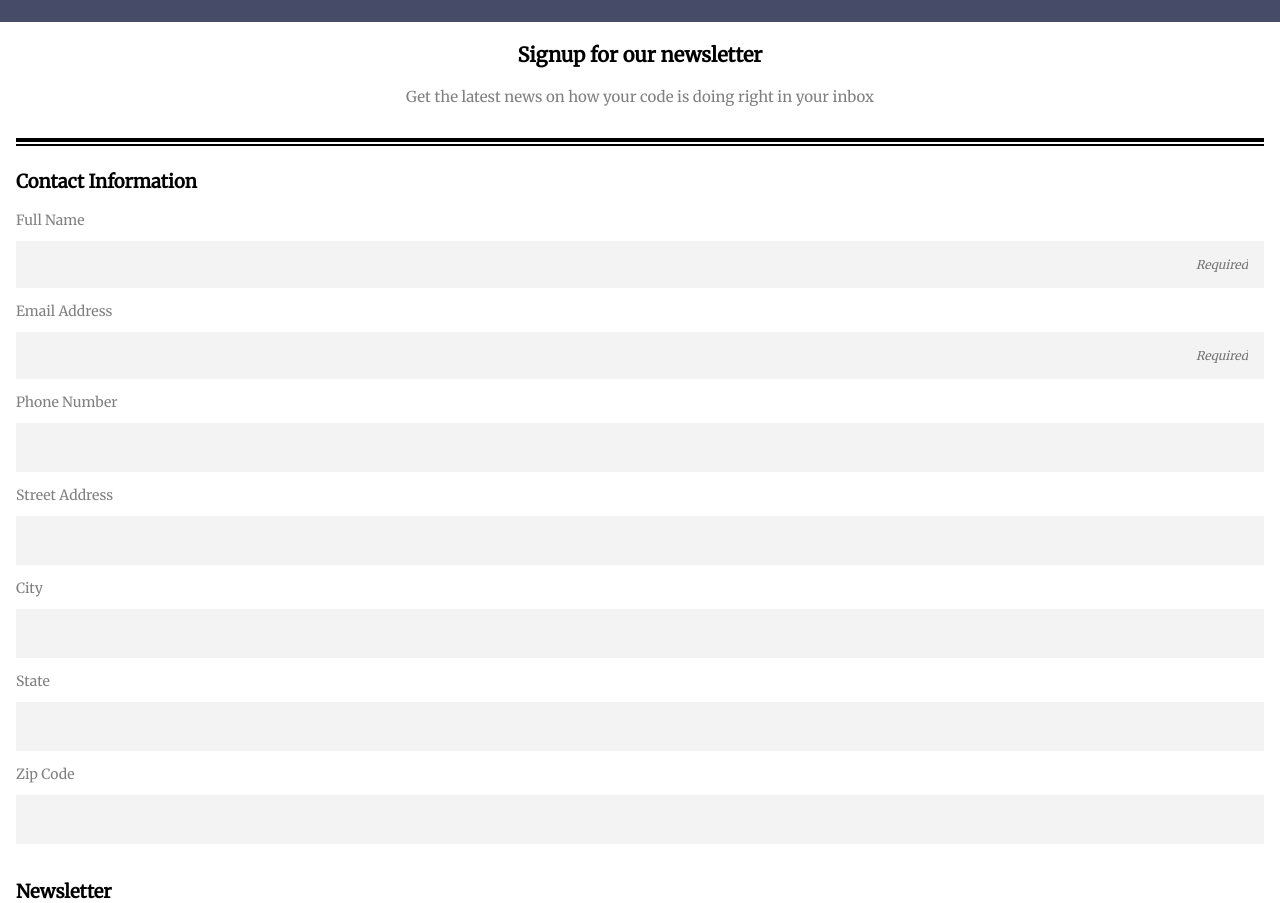
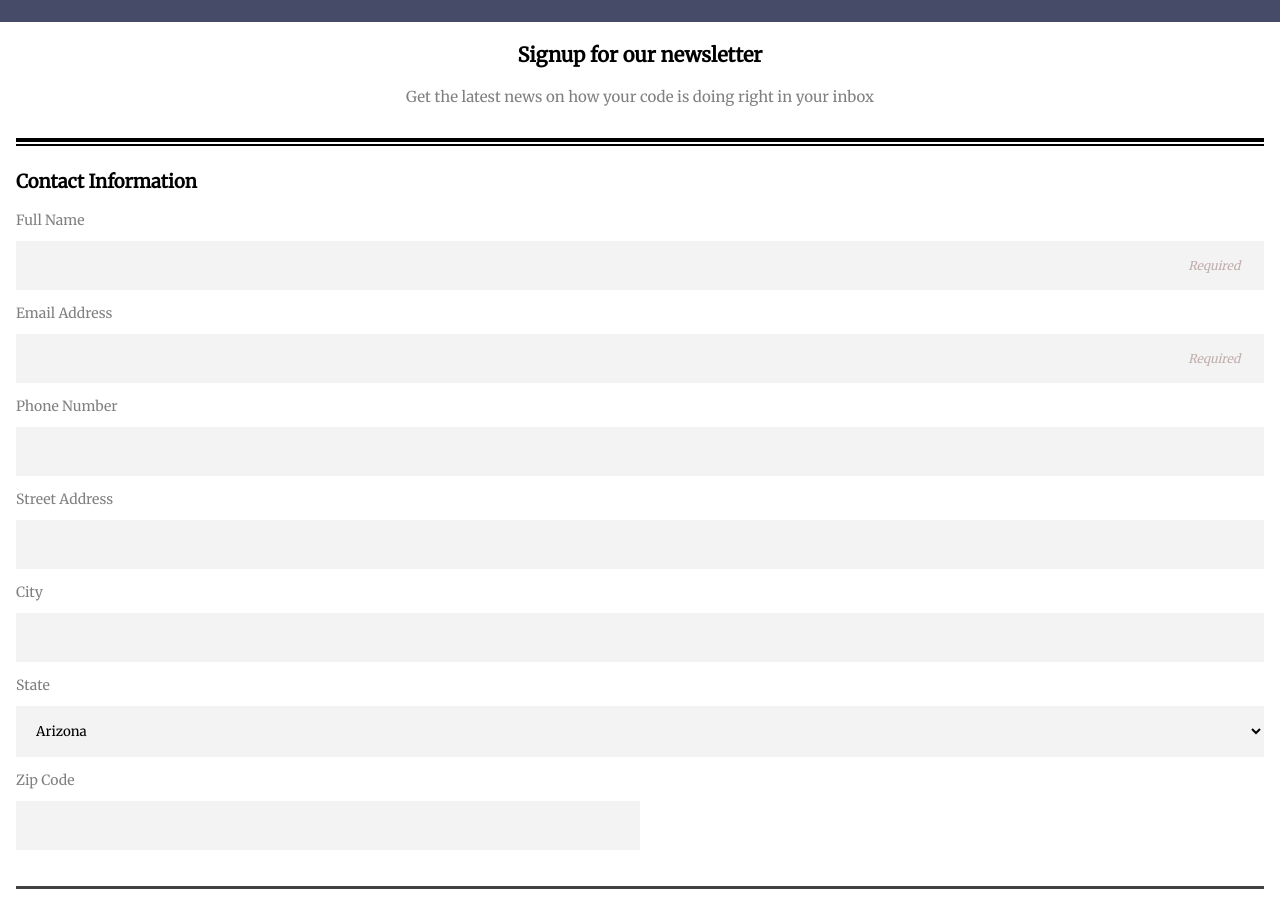
Before and after one commit to sgaona21/Online-Registration-Form, a plain HTML site: page index.html in a window 1280 px wide. Shown: the part 49-952 px from the top of the page. Drawn offline with Linux system fonts and the light colour scheme.

Commit message:
fieldset 1

```diff
--- a/index.html
+++ b/index.html
@@ -18,16 +18,18 @@
 
     <form>
 
-        <h3> Contact Information</h3>
+        <fieldset>
+
+        <legend id="contact-info"> Contact Information</legend>
 
         <label for="name">Full Name</label> <br>
-        <input type="text" id="name" name="user_name" placeholder="Required">
+        <input type="text" id="name" name="user_name" placeholder="Required ">
         <br>
         <label for="email">Email Address</label><br>
-        <input type="text" id="email" name="user_email" placeholder="Required">
+        <input type="email" id="email" name="user_email" placeholder="Required ">
         <br>
         <label for="phone">Phone Number</label><br>
-        <input type="text" id="phone" name="user_phone">
+        <input type="tel" id="phone" name="user_phone">
         <br>
         <label for="address">Street Address</label><br>
         <input type="text" id="address" name="user_address">
@@ -36,12 +38,26 @@
         <input type="text" id="city" name="user_city">
         <br>
         <label for="state">State</label><br>
-        <input type="text" id="state" name="user_state">
+        <select id="state" name="user_state">
+            <option value="arizona">Arizona</option>
+            <option value="alaska">Alaska</option>
+            <option value="california">California</option>
+            <option value="colorado">Colorado</option>
+            <option value="Texas">Texas</option>
+        </select>
         <br>
         <label for="zip">Zip Code</label><br>
         <input type="text" id="zip" name="user_zip">
 
-        <h3>Newsletter</h3>
+    </fieldset>
+
+    <fieldset>
+
+
+
+        <legend>Newsletter</legend>
+
+
         <label>Select the newsletters you would like to receive</label><br>
         <input type="checkbox" id="hyper" value="receive_html" name="html_news"><label class="letters" for="hyper">HTML News</label><br>
         <input type="checkbox" id="css" value="receive_css" name="css_news"><label class="letters" for="css">CSS News</label><br>
@@ -54,6 +70,8 @@
         <label>Other topics you'd like to hear about</label><br>
         <textarea id="topics" name="other_topics"></textarea><br>
 
+    </fieldset>
+
         <button type="submit">Sign Up</button>
 
     </form>
--- a/style.css
+++ b/style.css
@@ -37,11 +37,17 @@ form {
     margin-right: 1rem;
     margin-top: 2px;
 }
+fieldset {
+    border: none;
+    border-bottom: solid 3px rgba(0, 0, 0, 0.747);
+    padding-bottom: 1.5rem;
+}
 
-h3 {
+legend {
     font-size: 1.15rem;
     padding-top: 1.5rem;
     margin-bottom: 1rem;
+    font-weight: bold;
 }
 
 label {
@@ -50,7 +56,7 @@ label {
     margin-top: 5rem;
 }
 
-input[type=text] {
+input[type=text], input[type=email], select, input[type=tel] {
     border: none;
     background-color: rgba(241, 241, 241, 0.801);
     padding: 1rem;
@@ -59,10 +65,32 @@ input[type=text] {
     margin-bottom: .75rem;
 }
 
-input[placeholder="Required"] {
+::placeholder {
     text-align: right;
     font-style: italic;
     font-size: 12px;
+    margin-right: 5px;
+    color: rgb(192, 173, 173)
+}
 
+:focus {
+    outline: 0;
+  }
 
+input[type=text]:focus, input[type=tel]:focus, input[type=email]:focus{
+    border: 2px solid rgba(22, 22, 92, 0.678);
+    border-radius: 5px;
 }
+
+option[value=""] {
+    color:rgb(192, 173, 173);
+}
+
+input[id="zip"] {
+    border: none;
+    background-color: rgba(241, 241, 241, 0.801);
+    padding: 1rem;
+    width: 50%;
+    margin-top: .75rem;
+    margin-bottom: .75rem;
+}
```
